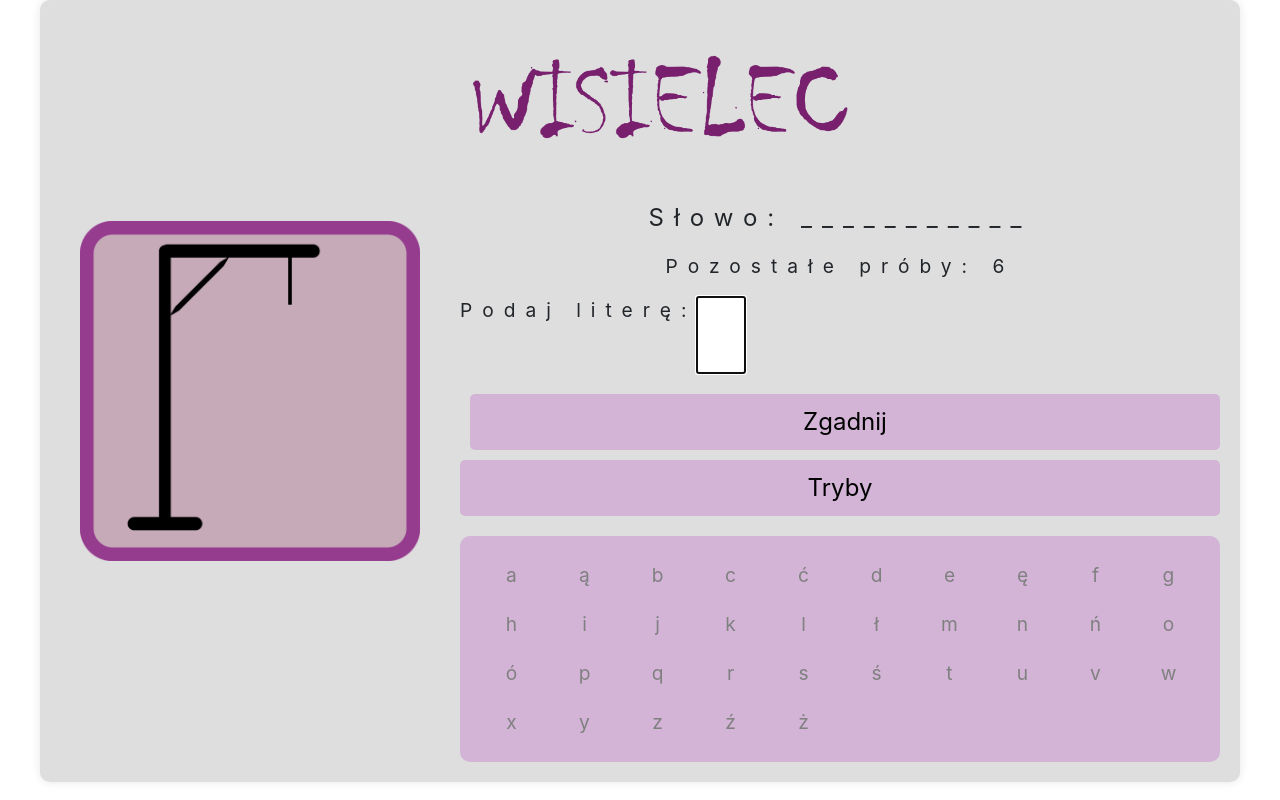
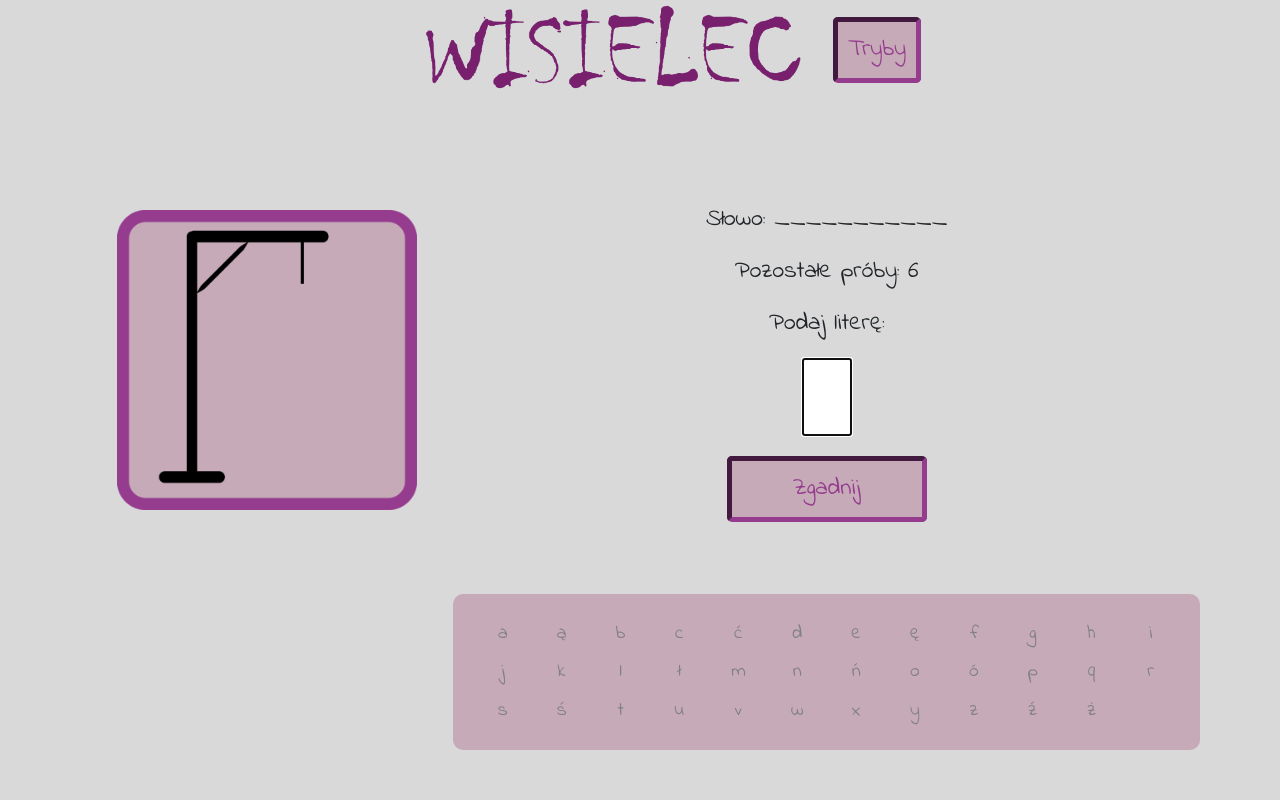
Before and after one commit to zywiecagnieszka/wisielec, a Django app: page /gra/ in a window 1280 px wide. Run offline with Django 5.2, Linux system fonts and the light colour scheme; some libraries are stand-ins or nearby versions.

Commit message:
i to się nazywa dobra robota

```diff
--- a/templates/static/css/styleZ.css
+++ b/templates/static/css/styleZ.css
@@ -1,140 +1,186 @@
-/* Importowanie czcionek i frameworka Bootstrap */
 @import url('https://fonts.googleapis.com/css2?family=Indie+Flower&display=swap');
 @import url('https://maxcdn.bootstrapcdn.com/bootstrap/4.5.2/css/bootstrap.min.css');
 
-.slowa body {
-    font-family: Arial, sans-serif;
-    background-color: #f2f2f2;
+* {
     margin: 0;
     padding: 0;
+    box-sizing: border-box;
+}
+
+html, body {
+    height: 100%;
+    width: 100%;
+    font-family: "Indie Flower", serif;
+    font-style: normal;
+    background-color: #d9d9d9;
     display: flex;
     justify-content: center;
     align-items: center;
-    height: 100vh;
 }
 
-.slowa .container {
-    background-color: #dedede;
-    width: 100%; /* Make the container span the entire width */
-    max-width: 1200px; /* Optional: Add a max-width for larger screens */
+.container {
+    width: 100%;
+    height: 100%;
+    padding: 10px;
+    display: grid;
+    grid-template-columns: 1fr;
+    position: relative;
+    top: -40px;
+}
+
+@media (min-width: 768px) {
+    .container {
+        grid-template-columns: 1fr 2fr;
+    }
+}
+
+.header {
+    display: flex;
+    justify-content: start;
+    align-items: center;
+    margin-bottom: 20px;
+    text-align: left;
+    position: relative;
+    left: -40px;
+}
+
+.header img {
+    width: 400px;
+    height: auto;
+    margin-right: 20px;
+}
+
+.header h1 {
+    font-size: 2em;
+    color: #963c8f;
+}
+
+.illustration {
+    display: flex;
+    justify-content: center;
+    align-items: center;
+}
+
+.illustration img {
+    width: 100%;
+    max-width: 300px;
+    height: auto;
+}
+
+.game-panel {
+    display: flex;
+    flex-direction: column;
+    justify-content: space-between;
+}
+
+.word-display {
+    font-size: 1.5em;
+    text-align: center;
+    margin-bottom: 20px;
+}
+
+.input-panel {
+    display: flex;
+    flex-direction: column;
+    align-items: center;
+    margin-bottom: 20px;
+}
+
+.input-panel input {
+    padding: 10px;
+    font-size: 1.5em;
+    width: 50px;
+    text-align: center;
+}
+
+.button-panel {
+    display: flex;
+    flex-direction: column;
+    align-items: center;
+    margin-top: 20px;
+}
+
+.button-panel button {
+    padding: 10px;
+    background-color: #c6aab8;
+    border-color: #963c8f;
+    border-width: 5px;
+    color: #963c8f;
+    text-decoration: none;
+    font-size: 1.5rem;
+    transition: background-color 0.3s;
+    border-radius: 5px;
+    cursor: pointer;
+    width: 70%;
+    max-width: 200px;
+    gap: 5px;
+    border-style: inset;
+}
+
+.button-panel button:hover {
+    background-color: #963c8f;
+    color: #c6aab8;
+    border-width: 5px;
+    border-style: outset;
+    border-color: #c6aab8;
+}
+
+.buttonn-panel {
+    display: flex;
+    align-items: center;
+    justify-content: center;
+    margin-top: 0;
+}
+
+.buttonn-panel button {
+    padding: 10px;
+    background-color: #c6aab8;
+    border-color: #963c8f;
+    border-width: 5px;
+    color: #963c8f;
+    text-decoration: none;
+    font-size: 1.5rem;
+    transition: background-color 0.3s;
+    border-radius: 5px;
+    cursor: pointer;
+    width: 100%;
+    max-width: 200px;
+    gap: 5px;
+    border-style: inset;
+}
+
+.buttonn-panel button:hover {
+    background-color: #963c8f;
+    color: #c6aab8;
+    border-width: 5px;
+    border-style: outset;
+    border-color: #c6aab8;
+}
+
+.letter-grid {
+    background-color: #c6aab8;
     padding: 20px;
     border-radius: 10px;
-    box-shadow: 0 0 10px rgba(0, 0, 0, 0.1);
     display: grid;
-    grid-template-columns: 1fr 2fr;
-    grid-gap: 20px;
+    grid-template-columns: repeat(12, 1fr);
+    grid-template-rows: repeat(3, auto);
+    justify-items: center;
 }
 
-.slowa .illustration {
+.letter-grid span {
+    font-size: 1.2em;
+    padding: 5px;
+}
+
+.ranking {
+    background-color: #c6aab8;
     padding: 20px;
     border-radius: 10px;
     text-align: center;
 }
 
-.slowa .illustration img {
-    width: 100%;
-    height: 100%;
-    object-fit: contain;
-}
-
-.slowa .game-panel {
-    display: flex;
-    flex-direction: column;
-    justify-content: space-between;
-}
-
-.slowa .header {
-    display: flex;
-    justify-content: space-between;
-    align-items: center;
-    margin-bottom: 20px;
-}
-
-.slowa .header h1 {
-    font-size: 2em;
-    color: #80407a;
-    margin: 0;
-}
-
-.slowa .header button {
-    background-color: #d3b4d7;
-    border: none;
-    padding: 10px;
-    border-radius: 5px;
-    cursor: pointer;
-}
-
-.slowa .word-display {
-    font-size: 1.5em;
-    letter-spacing: 10px;
-    text-align: center;
-    margin-bottom: 20px;
-}
-
-.slowa .small-text {
-    font-size: 0.8em;
-}
-
-.slowa .input-panel {
-    display: flex;
-    align-content: center;
-    margin-bottom: 20px;
-}
-
-.slowa .input-panel label {
-    font-size: 1em;
-}
-
-.slowa .input-panel input {
-    padding: 10px;
-    font-size: 1.5em; /* Increased size for the letter input */
-    width: 50px;
-    text-align: center;
-}
-
-.slowa .button-panel {
-    display: flex;
-    flex-direction: column;
-    gap: 10px;
-    margin-top: 20px;
-}
-
-.slowa .button-panel button {
-    padding: 10px;
-    background-color: #d3b4d7;
-    border: none;
-    border-radius: 5px;
-    cursor: pointer;
-}
-
-.slowa .right-button {
-    margin-left: 10px;
-}
-
-.slowa .letter-grid {
-    background-color: #d3b4d7;
-    padding: 20px;
-    border-radius: 10px;
-    display: grid;
-    grid-template-columns: repeat(10, 1fr);
-    gap: 10px;
-    justify-items: center;
-}
-
-.slowa .letter-grid span {
-    font-size: 1.2em;
-    padding: 5px;
-}
-
-.slowa .ranking {
-    background-color: #d3b4d7;
-    padding: 20px;
-    border-radius: 10px;
-    text-align: center;
-}
-
-.slowa .zielony { color: green; }
-.slowa .czerwony { color: red; }
-.slowa .szary { color: gray; }
-.slowa .litery { font-size: 1.2em; margin-top: 10px; }
-.slowa .litera { margin: 0 5px; display: inline-block; }
+.zielony { color: #963c8f; font-weight: bold; }
+.czerwony { color: #c6aab8; }
+.szary { color: gray; }
+.litery { font-size: 1.2em; margin-top: 10px; }
+.litera { margin: 0 5px; display: inline-block; }
--- a/templates/wisielec.html
+++ b/templates/wisielec.html
@@ -5,9 +5,7 @@
     <meta charset="UTF-8">
     <meta name="viewport" content="width=device-width, initial-scale=1.0">
     <title>Wisielec</title>
-    <link rel="shortcut icon" href="{% static 'favicon.ico' %}" type="image/x-icon">
     <link rel="stylesheet" href="{% static 'css/styleZ.css' %}">
-
     <script>
         window.onload = function() {
             const literaInput = document.getElementById('litera');
@@ -15,32 +13,47 @@
                 literaInput.focus();
             }
         };
+
+        function confirmExit() {
+            const userConfirmed = window.confirm("Czy na pewno chcesz zakończyć grę?");
+            if (userConfirmed) {
+                window.location.href = '{% url 'wybor_trybu' %}';
+            } else {
+                return false; // Zapobiega przekierowaniu, jeśli użytkownik odrzuci
+            }
+        }
     </script>
 </head>
-<body class="slowa">
+<body>
     <div class="container">
-        <!-- Left illustration panel -->
         <div class="illustration">
             <img src="{% static 'image/' %}{{ numer_img }}.png" alt="Wisielec Image">
         </div>
 
-        <!-- Right game panel -->
         <div class="game-panel">
             <div class="header">
-                <img src="{% static 'image/NAZWA.png' %}" alt="LOGO" width="400" />
+                 <img src="{% static 'image/NAZWA.png' %}" alt="LOGO" width="400">
+                     <div class="buttonn-panel">
+                        <button onclick="confirmExit()">Tryby</button>
+                     </div>
             </div>
 
             <div class="word-display">
                 <p>Słowo: {{ wyswietl_slowo }}</p>
                 <p class="small-text">Pozostałe próby: {{ pozostale_proby }}</p>
 
-
                 {% if wygrana %}
                     <p><strong>Gratulacje! Wygrałeś!</strong></p>
-                    <button onclick="window.location.href='{% url 'gra_wisielec' %}'" class="btn btn-primary mt-3">Zagraj ponownie</button>
+                    <div class="button-panel"><button onclick="window.location.href='{% url 'gra_wisielec' %}'">Zagraj ponownie</button></div><br>
+                                         <div class="buttonn-panel">
+                        <button onclick="confirmExit()">Tryby</button>
+                     </div>
                 {% elif przegrana %}
                     <p><strong>Przegrałeś! Słowo to: {{ slowo }}</strong></p>
-                    <button onclick="window.location.href='{% url 'gra_wisielec' %}'" class="btn btn-primary mt-3">Zagraj ponownie</button>
+                    <div class="button-panel"><button onclick="window.location.href='{% url 'gra_wisielec' %}'">Zagraj ponownie</button></div><br>
+                                         <div class="buttonn-panel">
+                        <button onclick="confirmExit()">Tryby</button>
+                     </div>
                 {% else %}
                     <form method="post">
                         {% csrf_token %}
@@ -52,8 +65,7 @@
                         </div>
 
                         <div class="button-panel">
-                            <button type="submit" class="right-button">Zgadnij</button>
-                            <button onclick="window.location.href='{% url 'wybor_trybu' %}'">Tryby</button>
+                            <button type="submit">Zgadnij</button>
                         </div>
                     </form>
                 {% endif %}
```
Also changed, not shown: db.sqlite3.
